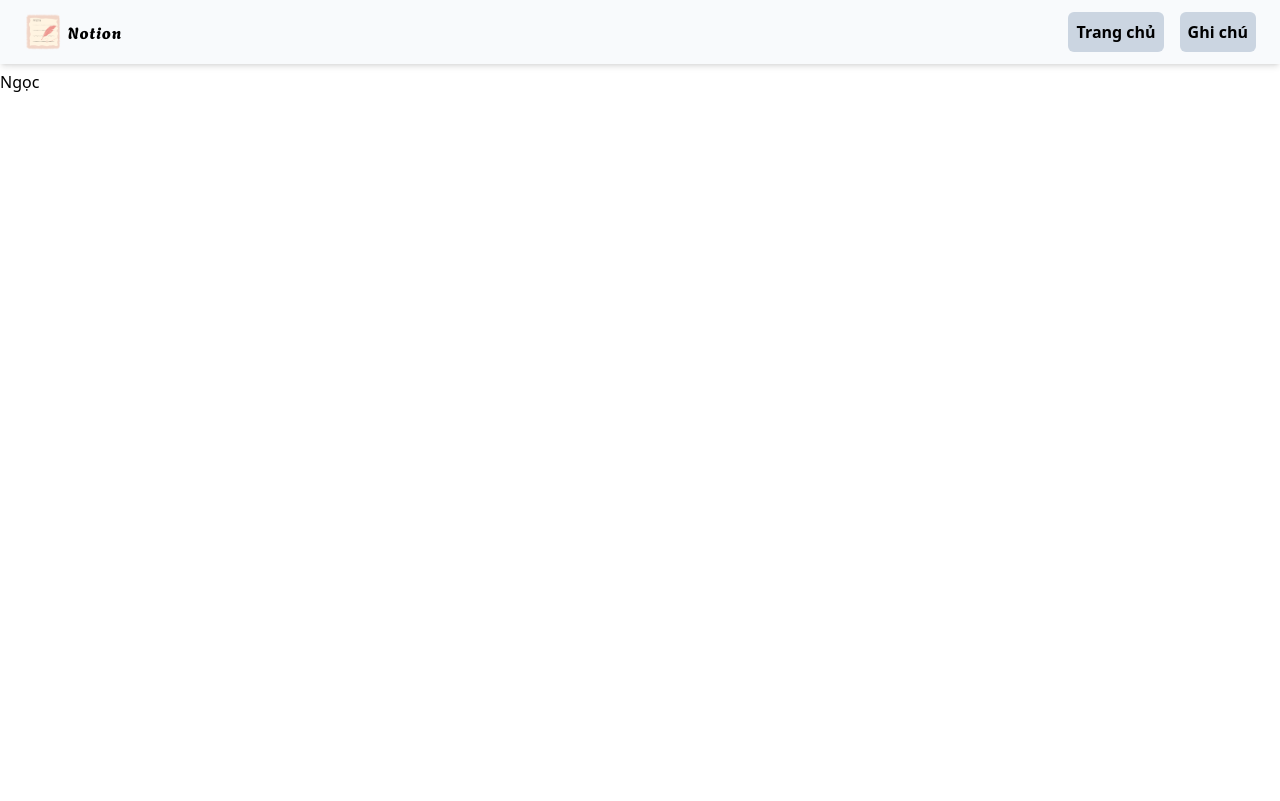
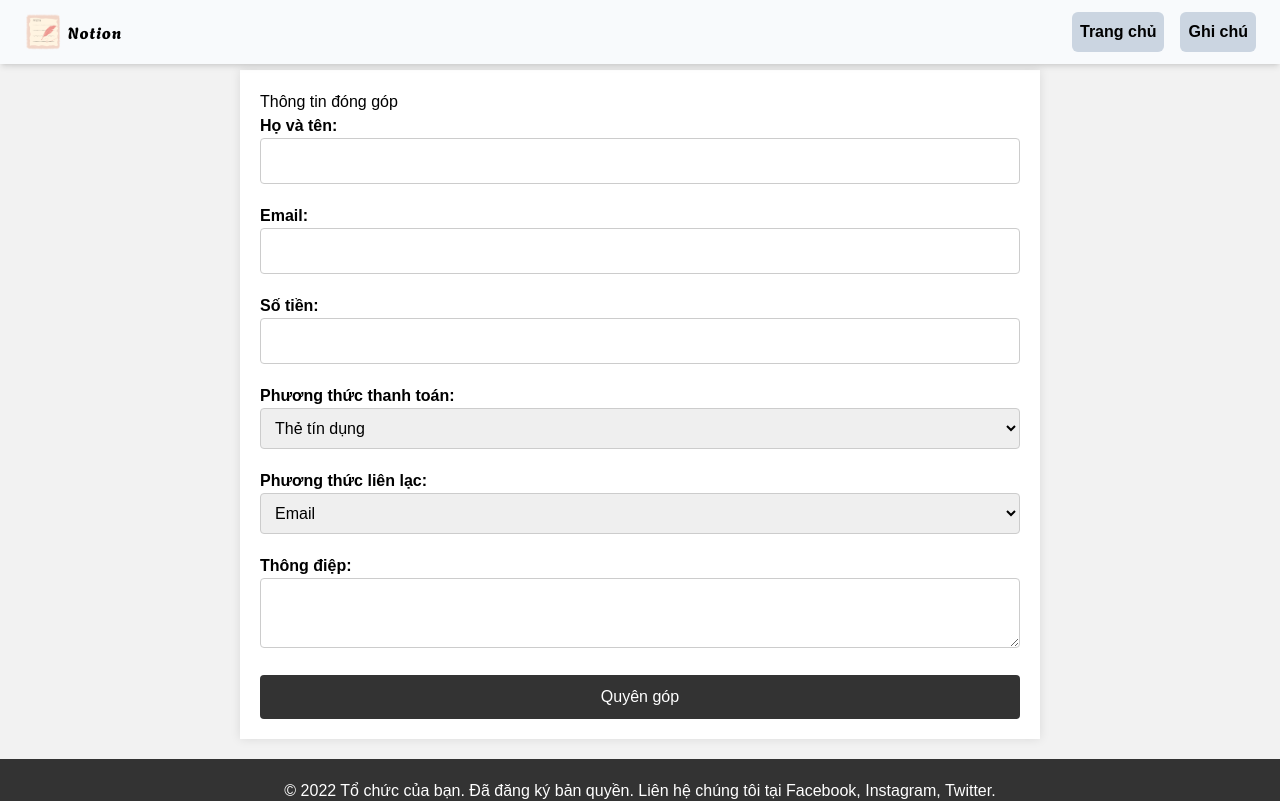
Before and after one commit to TuanChill/minipad, a React (Vite) app: page /donate in a window 1280 px wide. Shown: the top 801 px of the page. Built offline with nearby package versions, Linux system fonts and the light colour scheme; no server answers.

Commit message:
donate
donate

```diff
--- a/src/pages/donate/index.css
+++ b/src/pages/donate/index.css
@@ -0,0 +1,72 @@
+body {
+    font-family: Arial, sans-serif;
+    background-color: #f2f2f2;
+    margin: 0;
+    padding: 0;
+}
+
+header {
+    background-color: #333;
+    color: #fff;
+    padding: 20px;
+    text-align: center;
+}
+
+header h1 {
+    margin: 0;
+}
+
+main {
+    max-width: 800px;
+    margin: 20px auto;
+    padding: 20px;
+    background-color: #fff;
+    box-shadow: 0 0 10px rgba(0, 0, 0, 0.1);
+}
+
+form {
+    display: grid;
+    grid-gap: 20px;
+}
+
+label {
+    font-weight: bold;
+}
+
+input[type="text"],
+input[type="email"],
+input[type="number"],
+textarea {
+    width: 100%;
+    padding: 10px;
+    border: 1px solid #ccc;
+    border-radius: 4px;
+}
+
+select {
+    width: 100%;
+    padding: 10px;
+    border: 1px solid #ccc;
+    border-radius: 4px;
+}
+
+button[type="submit"] {
+    padding: 10px 20px;
+    background-color: #333;
+    color: #fff;
+    border: none;
+    border-radius: 4px;
+    cursor: pointer;
+}
+
+footer {
+    background-color: #333;
+    color: #fff;
+    padding: 20px;
+    text-align: center;
+}
+
+.donation-image {
+    max-width: 100%;
+    height: auto;
+}
--- a/src/pages/donate/index.tsx
+++ b/src/pages/donate/index.tsx
@@ -1,6 +1,6 @@
 import Header from "../../layouts/components/Header.tsx";
 import "./index.css"
-
+import "./index.css"
 const navList = [
     {path: "/", title: "Trang chủ"},
     {path: "/app/pad", title: "Ghi chú"},
@@ -12,8 +12,66 @@ export  default  function Donate () {
         <div>
             <Header navList={navList} />
             <main className="mt-[70px]">
-                Ngọc
-            </main>
-        </div>
-    )
+            <section>
+          <h2>Thông tin đóng góp</h2>
+          <form>
+            <div>
+              <label htmlFor="FullName">Họ và tên:</label>
+              <input type="text" id="FullName" name="FullName" required />
+            </div>
+
+            <div>
+              <label htmlFor="email">Email:</label>
+              <input type="email" id="email" name="email" required />
+            </div>
+
+            <div>
+              <label htmlFor="amount">Số tiền:</label>
+              <input type="number" id="amount" name="amount" required />
+            </div>
+
+            <div>
+              <label htmlFor="paymentMethod">Phương thức thanh toán:</label>
+              <select id="paymentMethod" name="paymentMethod" required>
+                <option value="creditCard">Thẻ tín dụng</option>
+                <option value="paypal">PayPal</option>
+                <option value="bankTransfer">Chuyển khoản ngân hàng</option>
+              </select>
+            </div>
+
+            <div>
+              <label htmlFor="communicationMethod">Phương thức liên lạc:</label>
+              <select
+                id="communicationMethod"
+                name="communicationMethod"
+                required
+              >
+                <option value="email">Email</option>
+                <option value="phone">Điện thoại</option>
+                <option value="mail">Thư tín</option>
+                <option value="other">Khác</option>
+              </select>
+            </div>
+
+            <div>
+              <label htmlFor="message">Thông điệp:</label>
+              <textarea id="message" name="message"></textarea>
+            </div>
+
+            <button type="submit">Quyên góp</button>
+          </form>
+        </section>
+      </main>
+
+      <footer>
+        <p>
+          &copy; 2022 Tổ chức của bạn. Đã đăng ký bản quyền. Liên hệ chúng tôi tại{" "}
+          <a href="https://www.facebook.com">Facebook</a>,{" "}
+          <a href="https://www.instagram.com">Instagram</a>,{" "}
+          <a href="https://www.twitter.com">Twitter</a>.
+        </p>
+      </footer>
+      <img src="ảnh.jpg" alt="Hình ảnh tượng trưng cho đóng góp" className="ảnh" />
+    </div>
+  );
 }
```
